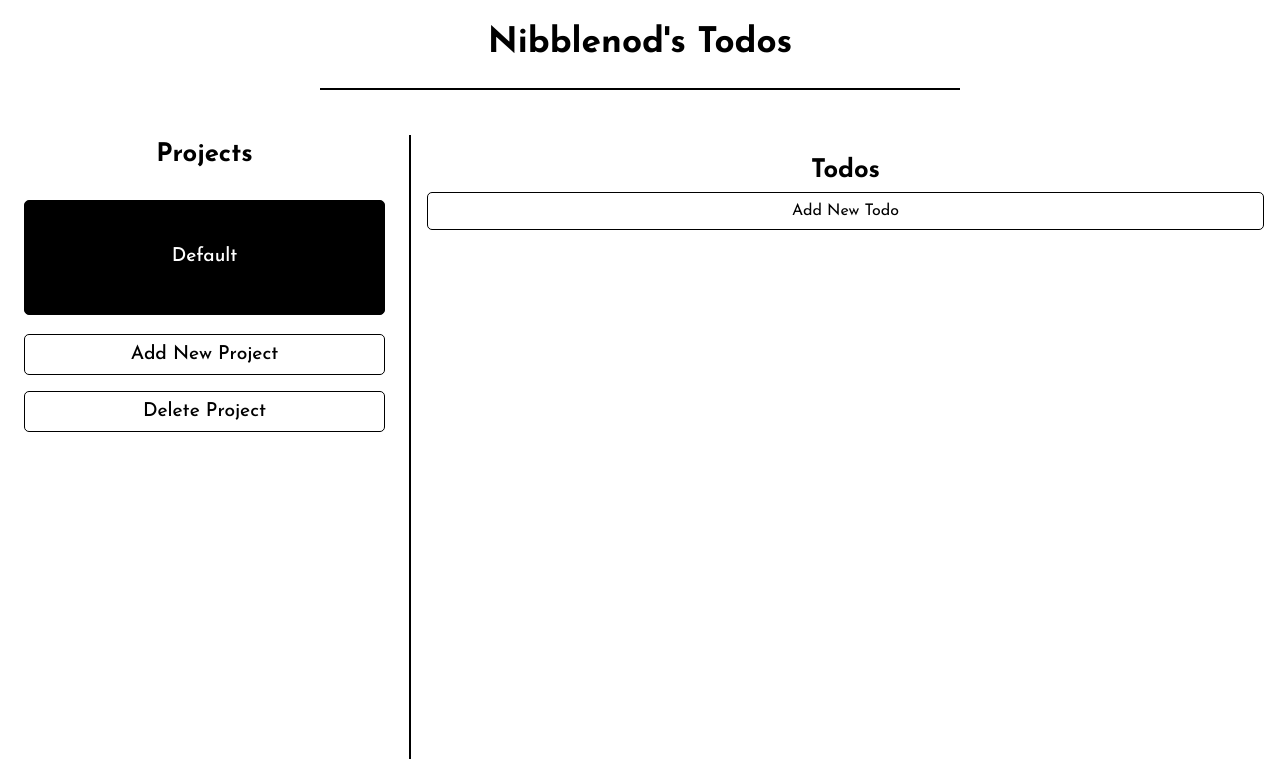
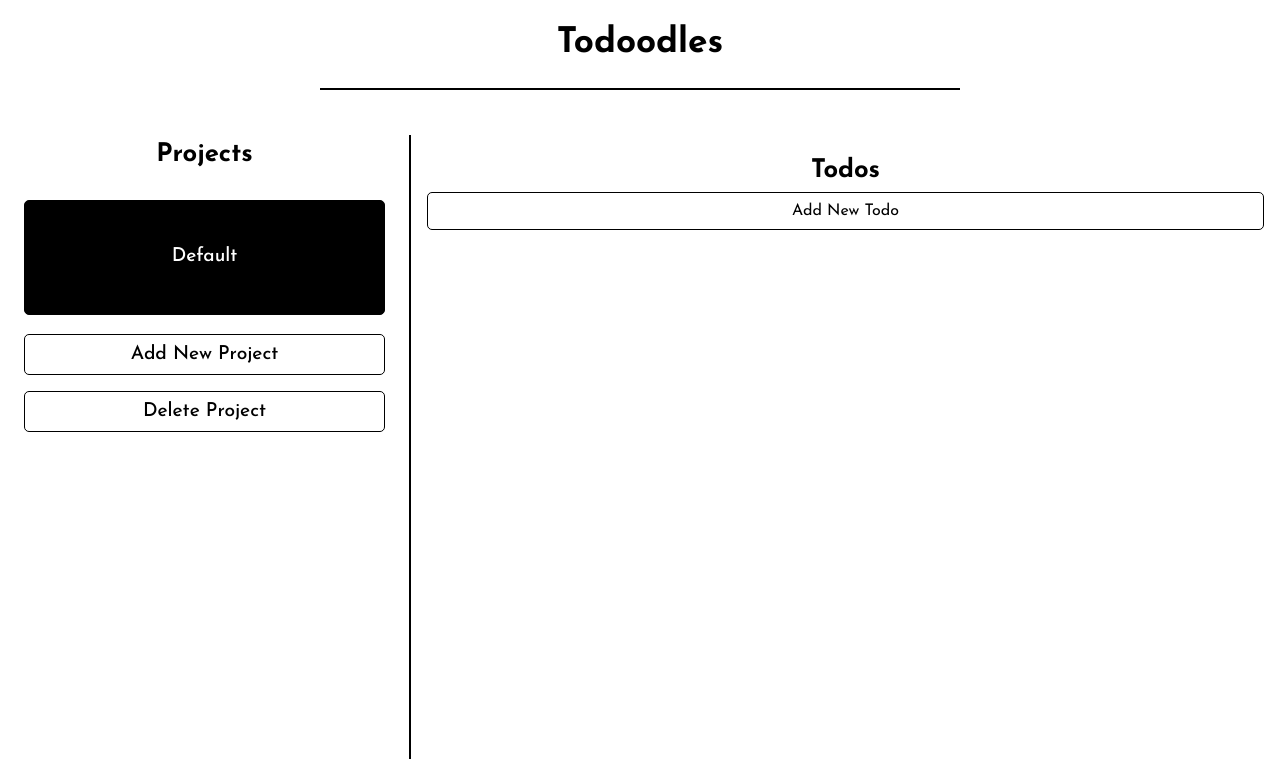
Before and after one commit to nibblenod/Todo-List, a website built with webpack: page src/template.html in a window 1280 px wide. Built offline with nearby package versions, Linux system fonts and the light colour scheme.

Commit message:
Change title and heading

```diff
--- a/src/template.html
+++ b/src/template.html
@@ -5,11 +5,11 @@
     <link rel="preconnect" href="https://fonts.googleapis.com">
     <link rel="preconnect" href="https://fonts.gstatic.com" crossorigin>
     <link href="https://fonts.googleapis.com/css2?family=Josefin+Sans:ital,wght@0,100..700;1,100..700&display=swap" rel="stylesheet">
-    <title>Nibblenod's Todos</title>
+    <title>Todoodles</title>
 </head>
 <body>
 <header>
-    <h1>Nibblenod's Todos</h1>
+    <h1>Todoodles</h1>
 </header>
 
 <main>
```
